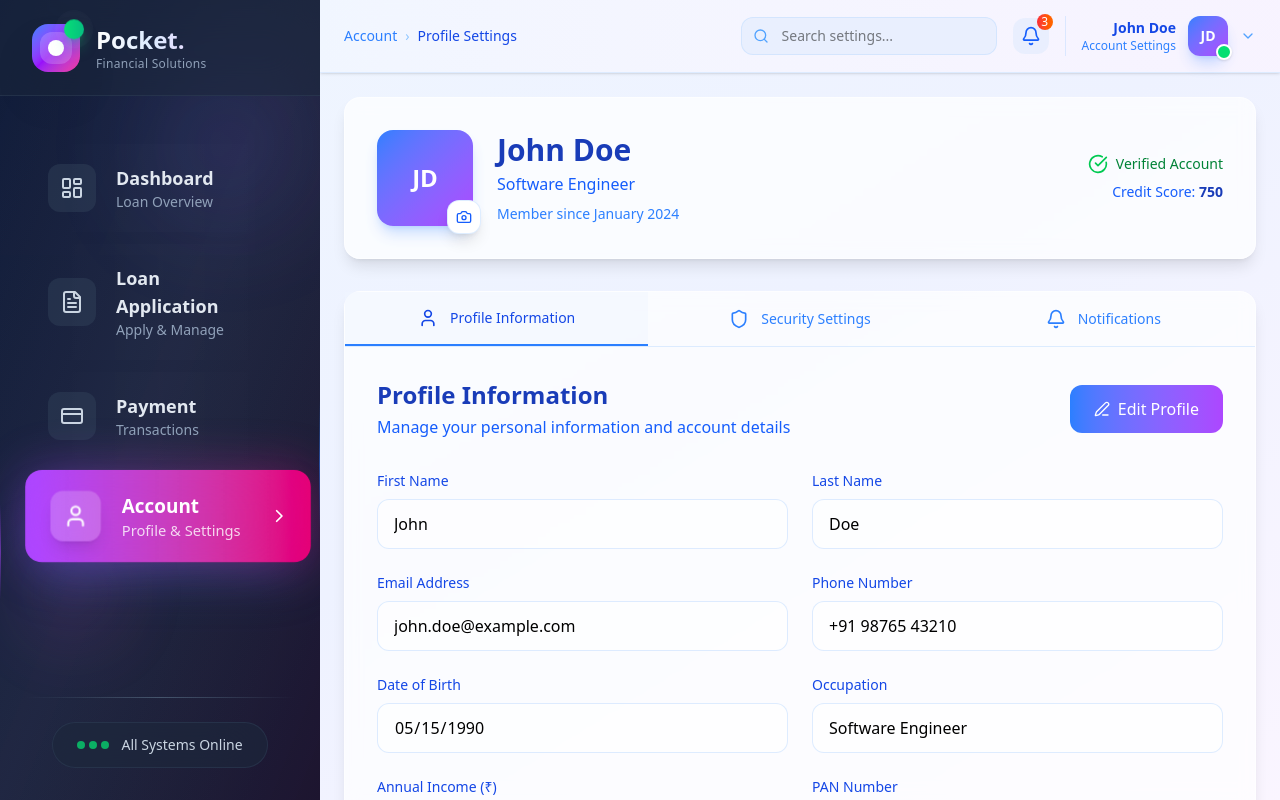
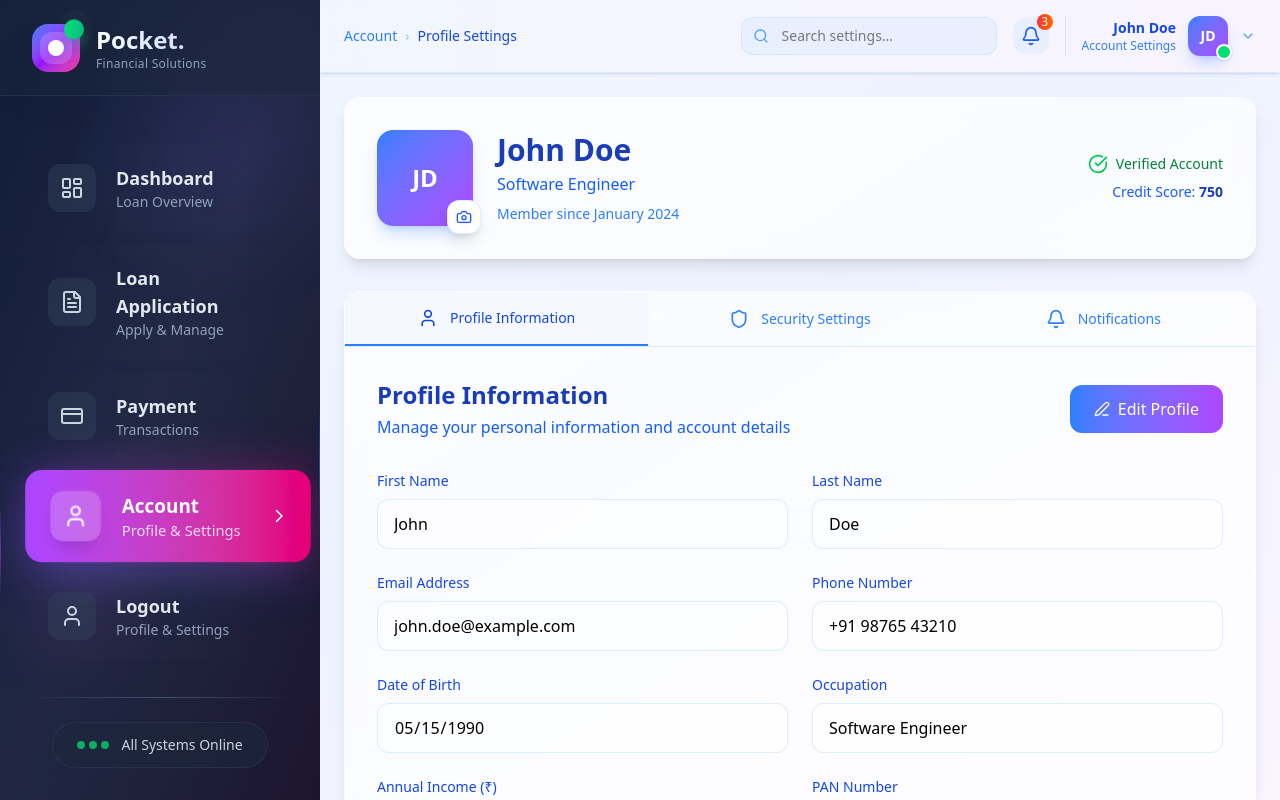
Before and after one commit to codicoteam/real_time_captital, a React (Vite) app: page /account in a window 1280 px wide. Built offline with nearby package versions, Linux system fonts and the light colour scheme.

Commit message:
log out addition on user side

```diff
--- a/src/components/User_Sidebar.tsx
+++ b/src/components/User_Sidebar.tsx
@@ -39,6 +39,13 @@ const Sidebar = ({ isOpen = true, onClose = () => {} }) => {
       label: "Account",
       subtitle: "Profile & Settings",
       path: "/account",
+      color: "from-purple-500 to-pink-600",
+    },
+    {
+      icon: User,
+      label: "Logout",
+      subtitle: "Profile & Settings",
+      path: "/logout",
       color: "from-purple-500 to-pink-600",
     },
   ];
```
